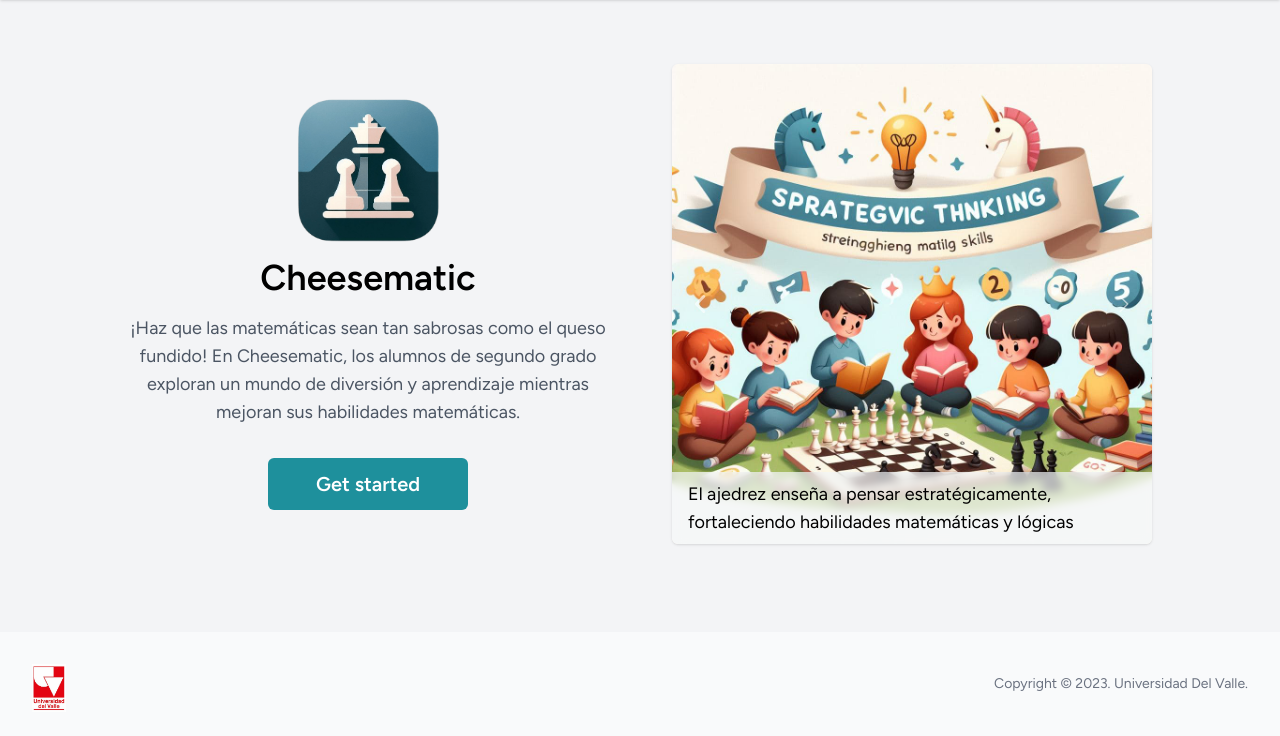
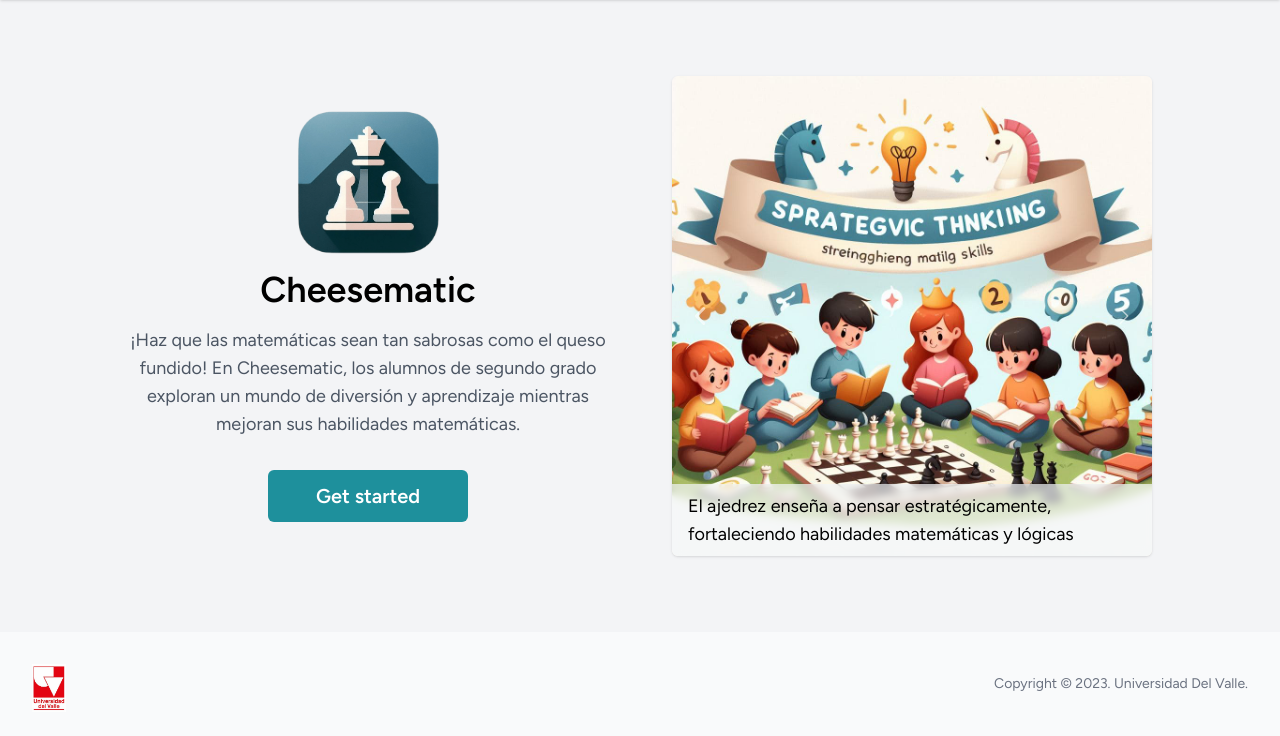
Before and after one commit to junioisaac123/tg-2024, a Laravel app: page / in a window 1280 px wide. Shown: the part 64-800 px from the top of the page. Run offline with Laravel 12, Linux system fonts and the light colour scheme; style sheets or scripts are compiled from the project's sources; parts of the project's set-up code (start-up, migrations or seed data) failed here and were passed over.

Commit message:
fix: center the main screen

```diff
--- a/resources/views/home/index.blade.php
+++ b/resources/views/home/index.blade.php
@@ -102,7 +102,7 @@
         </div>
     </header>
 
-    <main class="mb-auto grow">
+    <main class="flex flex-col justify-center grow ">
 
         <section class="container mx-auto">
             <div class="max-w-screen-xl  px-4 py-8 sm:px-6 sm:py-12 lg:px-32 2xl:px-8 lg:py-16 mx-auto">
```
